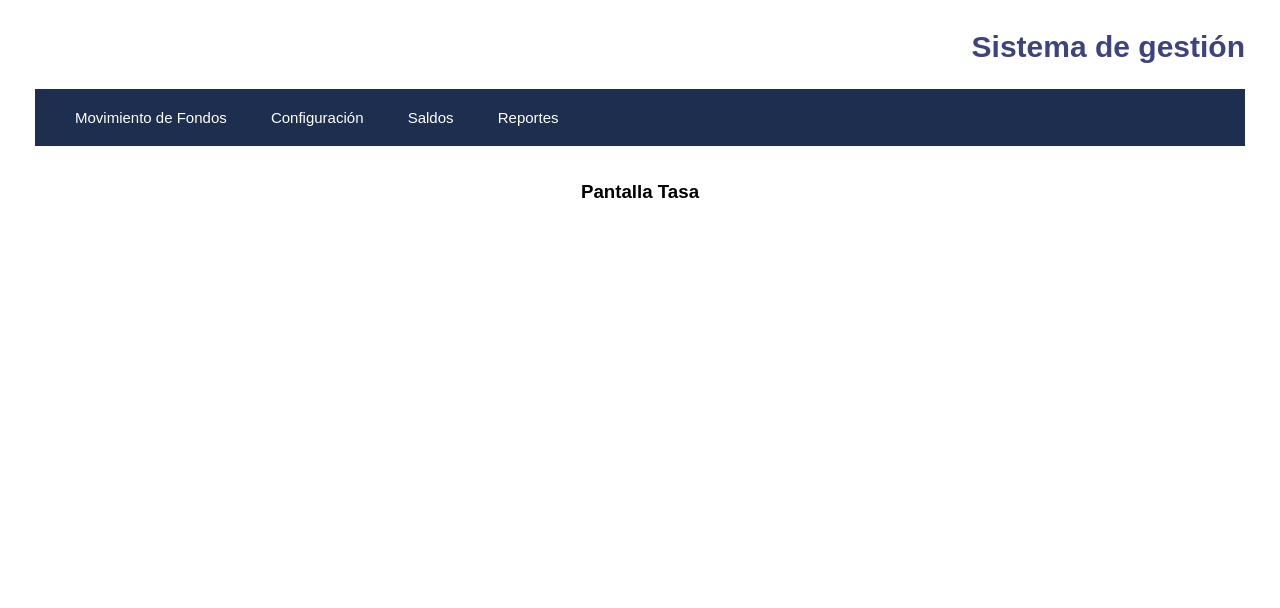
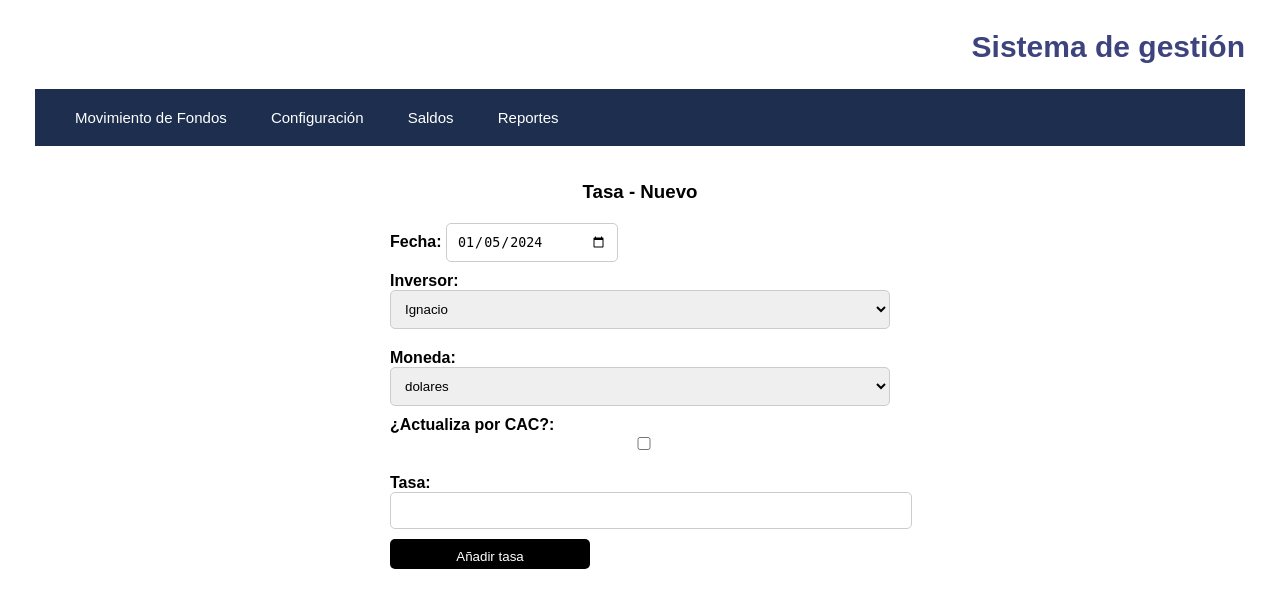
Before and after one commit to IgnacioBacchini/SistemaContable, a Flask app: page /api/addrate in a window 1280 px wide. Shown: the top 608 px of the page. Run offline with Flask 3, Linux system fonts and the light colour scheme.

Commit message:
Actualizacion BD, Pantalla TASA, Pantalla CAC, Orden Tablas A-Z, Pantalla Mov fecha actual

```diff
--- a/app.py
+++ b/app.py
@@ -1,14 +1,18 @@
 from flask import Flask, jsonify, request, render_template
-from Models import db, RelacionMovimientos, Cuentas, Usuario, Empresa, Moneda, Concepto, Tasa, Inversor
+from Models import db, Relacion_movimientos, Cuentas, Usuario, Empresa, Moneda, Concepto, Tasa, Inversor, Indice_cac
 from logging import exception
+from datetime import date
 
 
 app = Flask(__name__)
-# app.config["SQLALCHEMY_DATABASE_URI"] = "sqlite:///C:\\Users\\ignac\\Desktop\\Argenway\\APP_PRU\\database\\SistemaPRU.db"
-app.config["SQLALCHEMY_DATABASE_URI"] = "sqlite:///C:\\Roberto\\Argenway\\240120 aplicacion\\SistemaContable\\database\\SistemaPRU.db"
+app.config["SQLALCHEMY_DATABASE_URI"] = "sqlite:///C:\\Users\\ignac\\Desktop\\Argenway\\APP_PRU\\database\\SistemaPRU.db"
+# app.config["SQLALCHEMY_DATABASE_URI"] = "sqlite:///C:\\Roberto\\Argenway\\240120 aplicacion\\SistemaContable\\database\\SistemaPRU.db"
 app.config["SQLALCHEMY_TRACK_MODIFICATIONS"] = False  # Corregido: "SQLALCHEMY_TRACK_MODIFICATIONES"
 db.init_app(app)
 
+# Ordeno las tablas
+tablas_ordenadas = [Empresa, Moneda, Usuario, Concepto, Inversor, Cuentas]
+tablas_ordenadas = sorted(tablas_ordenadas, key=lambda tabla: tabla.__tablename__)
 
 # Aquí empiezan las rutas
 @app.route("/")
@@ -27,18 +31,86 @@ def show_balances():
 def show_reports():
     return render_template("reportes.html")
 
+#----Muestro el formulario para agregar tasa----#
 @app.route("/api/addrate")
 def show_rates():
-    return render_template("addrate.html")
+    opciones_moneda = sorted(Moneda.query.all(), key=lambda moneda: moneda.descr_moneda)
+    opciones_inversor = sorted(Inversor.query.all(), key=lambda inversor: inversor.nombre_inversor)
+    return render_template("addrate.html", opciones_moneda=opciones_moneda, opciones_inversor=opciones_inversor)
+
+#----Obtengo datos del formulario tasa----#
+@app.route("/api/addrate", methods=["POST"])
+def add_rate():
+    try:
+        nombre_inversor = request.form["id_inversor"]
+        id_moneda = request.form["id_moneda"]
+        acta_cac = request.form.get("act_cac", "off")
+        fecha = request.form["fecha"]
+        tasa = request.form["tasa"]
+
+        inversor_existente = Inversor.query.filter_by(nombre_inversor=nombre_inversor).first()
+
+        # Crear un nuevo objeto Tasa
+        nueva_tasa = Tasa(
+            inversor=inversor_existente.id_inversor,
+            id_moneda=id_moneda,
+            acta_cac=acta_cac,
+            fecha=fecha,
+            tasa=tasa
+        )
+        db.session.add(nueva_tasa)
+        db.session.commit()
+
+
+        return jsonify(nueva_tasa.serialize()), 200
+    except Exception as e:
+        print(f"\n[SERVER]: Error in route /api/addrate. Log: {str(e)}\n")
+        print(f"Request data: {request.form}")
+        db.session.rollback()
+        return jsonify({"msg": "Algo ha salido mal"}), 500
+
+#----Muestro el formulario para agregar CAC----#
+@app.route("/api/addcac")
+def show_cac():
+    return render_template("addcac.html")
+
+#----Obtengo datos del formulario tasa----#
+@app.route("/api/addcac", methods=["POST"])
+def add_cac():
+    try:
+        uno_mes_anio = request.form["uno_mes_anio"]
+        indice = request.form["indice"]
+
+        # Crear un nuevo objeto Indice CAC
+        nuevo_cac = Indice_cac(
+            uno_mes_anio=uno_mes_anio,
+            indice=indice
+        )
+        db.session.add(nuevo_cac)
+        db.session.commit()
+
+        # Agregar el nuevo CAC
+        db.session.add(nuevo_cac)
+        db.session.commit()
+
+        return jsonify(nuevo_cac.serialize()), 200
+    except Exception as e:
+        print(f"\n[SERVER]: Error in route /api/addcac. Log: {str(e)}\n")
+        print(f"Request data: {request.form}")
+        db.session.rollback()
+        return jsonify({"msg": "Algo ha salido mal"}), 500
 
 #----Muestro el formulario para agregar movimiento----#
 @app.route("/api/addmovement", methods=["GET"])
 def show_movement_form():
-    opciones_moneda = Moneda.query.all()
-    opciones_empresa = Empresa.query.all()
-    opciones_concepto = Concepto.query.all()
-    opciones_cuenta = Cuentas.query.all()
-    return render_template("movimientos.html",opciones_cuenta=opciones_cuenta, opciones_concepto=opciones_concepto, opciones_moneda=opciones_moneda, opciones_empresa=opciones_empresa)
+    opciones_moneda = sorted(Moneda.query.all(), key=lambda moneda: moneda.descr_moneda)
+    opciones_empresa = sorted(Empresa.query.all(), key=lambda empresa: empresa.nombre_empresa)
+    opciones_concepto = sorted(Concepto.query.all(), key=lambda concepto: concepto.nombre_concepto)
+    opciones_cuenta = sorted(Cuentas.query.all(), key=lambda cuenta: cuenta.nombre_cuenta)
+    # Obtener la fecha actual
+    fecha_actual = date.today().strftime("%Y-%m-%d")
+
+    return render_template("movimientos.html",fecha_actual=fecha_actual,opciones_cuenta=opciones_cuenta, opciones_concepto=opciones_concepto, opciones_moneda=opciones_moneda, opciones_empresa=opciones_empresa)
 
 #----Obtengo datos del formulario movimientos----#
 @app.route("/api/get_cuentas", methods=["POST"])
@@ -96,6 +168,7 @@ def get_cuentas_hacia():
 # Modificar la función add_movement para recibir concepto_desde y concepto_hacia
 @app.route("/api/addmovement", methods=["POST"])
 def add_movement():
+
     try:
         # Obtener los datos del formulario
         fecha = request.form["fecha"]
@@ -112,7 +185,7 @@ def add_movement():
         descripcion = request.form["descripcion"]
 
         # Crear un nuevo objeto RelacionMovimientos
-        nuevo_movimiento = RelacionMovimientos(
+        nuevo_movimiento = Relacion_movimientos(
             fecha=fecha,
             id_empresa=id_empresa,
             tipo_de_cambio=tipo_de_cambio,
@@ -155,8 +228,8 @@ def add_movement():
 #----Muestro el formulario para empresa----#
 @app.route("/api/addcompany", methods=["GET"])
 def show_company_form():
-    empresas = Empresa.query.all()
-    return render_template("addcompany.html", empresas=empresas)
+    opciones_empresa = sorted(Empresa.query.all(), key=lambda empresa: empresa.nombre_empresa)
+    return render_template("addcompany.html", opciones_empresa=opciones_empresa)
 
 #----Obtengo datos del formulario para agregar empresa----#
 @app.route("/api/addcompany", methods=["POST"])
@@ -188,8 +261,8 @@ def add_company():
 #----Muestro el formulario para inversor----#
 @app.route("/api/addinvestor", methods=["GET"])
 def show_investor_form():
-    inversores = Inversor.query.all()
-    return render_template("addinvestor.html", inversores=inversores)
+    opciones_inversor = sorted(Inversor.query.all(), key=lambda inversor: inversor.nombre_inversor)
+    return render_template("addinvestor.html", opciones_inversor=opciones_inversor)
 
 #----Obtengo datos del formulario para agregar inversor----#
 @app.route("/api/addinvestor", methods=["POST"])
@@ -221,8 +294,8 @@ def add_investor():
 #----Muestro el formulario para moneda----#
 @app.route("/api/addcoin", methods=["GET"])
 def show_coin_form():
-    monedas = Moneda.query.all()
-    return render_template("addcoin.html", monedas=monedas)
+    opciones_moneda = sorted(Moneda.query.all(), key=lambda moneda: moneda.descr_moneda)
+    return render_template("addcoin.html", opciones_moneda=opciones_moneda)
 
 #----Obtengo datos del formulario para agregar moneda----#
 @app.route("/api/addcoin", methods=["POST"])
@@ -254,8 +327,8 @@ def add_coin():
 #----Muestro el formulario para conceptos----#
 @app.route("/api/addconcept", methods=["GET"])
 def show_concept_form():
-    conceptos = Concepto.query.all()
-    return render_template("addconcept.html", conceptos=conceptos)
+    opciones_concepto = sorted(Concepto.query.all(), key=lambda concepto: concepto.nombre_concepto)
+    return render_template("addconcept.html", opciones_concepto=opciones_concepto)
 
 #----Obtengo datos del formulario para agregar concepto----#
 @app.route("/api/addconcept", methods=["POST"])
@@ -287,8 +360,8 @@ def add_concept():
 #----Muestro el formulario para usuarios----#
 @app.route("/api/adduser", methods=["GET"])
 def show_user_form():
-    usuarios = Usuario.query.all()
-    return render_template("adduser.html", usuarios=usuarios)
+    opciones_usuario = sorted(Usuario.query.all(), key=lambda usuario: usuario.nombre_usuario)
+    return render_template("adduser.html", opciones_usuario=opciones_usuario)
 
 #----Obtengo datos del formulario para agregar usuario----#
 @app.route("/api/adduser", methods=["POST"])
@@ -326,12 +399,12 @@ def add_user():
 #----Muestro el formulario para agregar cuenta----#
 @app.route("/api/addaccount", methods=["GET"])
 def show_account_form():
-    opciones_moneda = Moneda.query.all()
-    opciones_empresa = Empresa.query.all()
-    opciones_concepto = Concepto.query.all()
-    opciones_inversor = Inversor.query.all()
-    cuentas = Cuentas.query.all()
-    return render_template("addaccount.html",opciones_inversor=opciones_inversor,cuentas=cuentas, opciones_moneda=opciones_moneda, opciones_empresa=opciones_empresa, opciones_concepto=opciones_concepto)
+    opciones_moneda = sorted(Moneda.query.all(), key=lambda moneda: moneda.descr_moneda)
+    opciones_empresa = sorted(Empresa.query.all(), key=lambda empresa: empresa.nombre_empresa)
+    opciones_concepto = sorted(Concepto.query.all(), key=lambda concepto: concepto.nombre_concepto)
+    opciones_cuenta = sorted(Cuentas.query.all(), key=lambda cuenta: cuenta.nombre_cuenta)
+    opciones_inversor = sorted(Inversor.query.all(), key=lambda inversor: inversor.nombre_inversor)
+    return render_template("addaccount.html",opciones_inversor=opciones_inversor,opciones_cuenta=opciones_cuenta, opciones_moneda=opciones_moneda, opciones_empresa=opciones_empresa, opciones_concepto=opciones_concepto)
 
 #----Obtengo datos del formulario cuenta----#
 @app.route("/api/addaccount", methods=["POST"])
@@ -388,6 +461,5 @@ def add_account():
         db.session.rollback()
         return jsonify({"msg": "Algo ha salido mal"}), 500
 
-
 if __name__ == "__main__":
     app.run(debug=True, port=4000)
--- a/templates/addcoin.html
+++ b/templates/addcoin.html
@@ -13,7 +13,7 @@
 
         <h2>Listado de Monedas</h2>
         <ul>
-            {% for moneda in monedas %}
+            {% for moneda in opciones_moneda %}
                 <li>{{ moneda.descr_moneda }}</li>
             {% endfor %}
         </ul>
--- a/templates/addcompany.html
+++ b/templates/addcompany.html
@@ -12,7 +12,7 @@
     {% block content %}
         <h2>Listado de Empresas</h2>
         <ul>
-            {% for empresa in empresas %}
+            {% for empresa in opciones_empresa %}
                 <li>{{ empresa.nombre_empresa }}</li>
             {% endfor %}
         </ul>
--- a/templates/addconcept.html
+++ b/templates/addconcept.html
@@ -12,7 +12,7 @@
     {% block content %}
         <h2>Listado de Conceptos</h2>
         <ul>
-            {% for concepto in conceptos %}
+            {% for concepto in opciones_concepto %}
                 <li>{{ concepto.nombre_concepto }}</li>
             {% endfor %}
         </ul>
--- a/templates/addinvestor.html
+++ b/templates/addinvestor.html
@@ -12,7 +12,7 @@
     {% block content %}
         <h2>Listado de Inversores</h2>
         <ul>
-            {% for inversor in inversores %}
+            {% for inversor in opciones_inversor %}
                 <li>{{ inversor.nombre_inversor }}</li>
             {% endfor %}
         </ul>
--- a/templates/addrate.html
+++ b/templates/addrate.html
@@ -11,17 +11,45 @@
 
     {% block content %}
 
-        <h3>Pantalla Tasa</h3>
+    <h3>Tasa - Nuevo</h3>
 
-        <!-- <h3>Agregar Nueva Empresa</h3>
-        {% if error %}
-            <p style="color: red;">{{ error }}</p>
-        {% endif %}
-        <form action="/api/addcompany" method="post">
-            <label for="nombre_empresa">Nombre de la Empresa:</label>
-            <input type="text" id="nombre_empresa" name="nombre_empresa" required>
-            <input type="submit" value="Agregar Empresa">
-        </form> -->
+        <form action="/api/addrate" method="post">
+            <div class="form-group">
+                <label for="fecha">Fecha:</label>
+                <input type="date" id="fecha" name="fecha" value="2024-01-05"><br>
+            </div>
+
+            <div class="form-group" id="inversorField" style="display: block;">
+                <label for="id_inversor">Inversor:</label>
+                <select id="id_inversor" name="id_inversor" required>
+                    {% for inversor in opciones_inversor %}
+                        <option value="{{ inversor.nombre_inversor }}">{{ inversor.nombre_inversor }}</option>
+                    {% endfor %}
+                </select>
+            </div>
+
+            <div class="form-group">
+                <label for="id_moneda">Moneda:</label>
+                <select id="id_moneda" name="id_moneda" required>
+                    {% for moneda in opciones_moneda %}
+                        <option value="{{ moneda.id_moneda }}">{{ moneda.descr_moneda }}</option>
+                    {% endfor %}
+                </select><br>
+            </div>
+
+            <div class="form-group">
+                <label for="act_cac">¿Actualiza por CAC?:</label>
+                <input type="checkbox" id="act_cac" name="act_cac" >
+            </div>
+
+            <div class="form-group">
+                <label for="tasa">Tasa:</label>
+                <input type="number" id="tasa" name="tasa" step="0.01" min="0" max="0.12"><br>
+            </div>
+
+            <input type="submit" value="Añadir tasa">
+        </form>
+
     {% endblock %}
 
 </body>
--- a/templates/adduser.html
+++ b/templates/adduser.html
@@ -13,7 +13,7 @@
 
         <h2>Listado de Usuarios</h2>
         <ul>
-            {% for usuario in usuarios %}
+            {% for usuario in opciones_usuario %}
                 <li>{{ usuario.nombre_usuario }}</li>
             {% endfor %}
         </ul>
--- a/templates/base.html
+++ b/templates/base.html
@@ -21,6 +21,7 @@
                     <a href="/api/addrate">Tasa</a>
                     <a href="/api/addaccount">Cuenta</a>
                     <a href="/api/adduser">Usuario</a>
+                    <a href="/api/addcac">Índice CAC</a>
                 </div>
             </div>
             <!-- Otras opciones de navegación aquí -->
--- a/templates/movimientos.html
+++ b/templates/movimientos.html
@@ -17,7 +17,7 @@
         <form action="/api/addmovement" method="post">
             <div class="form-group">
                 <label for="fecha">Fecha:</label>
-                <input type="date" id="fecha" name="fecha" value="2024-01-05"><br>
+                <input type="date" id="fecha" name="fecha" value="{{ fecha_actual }}" readonly><br>
             </div>
 
             <div class="form-group">
```
Also changed, not shown: Models.py (+23 -4 lines), templates/addcac.html (added, +31 -0 lines), database/SistemaPRU.db.
